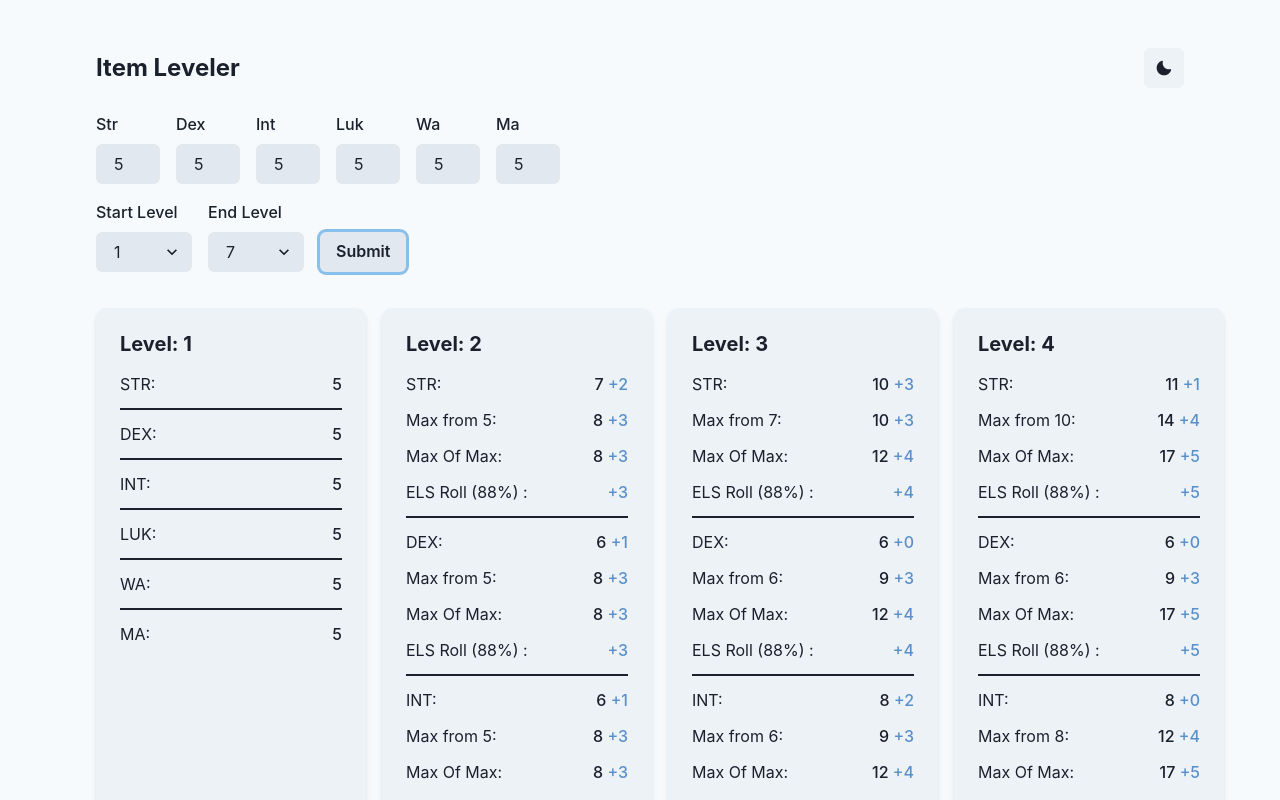
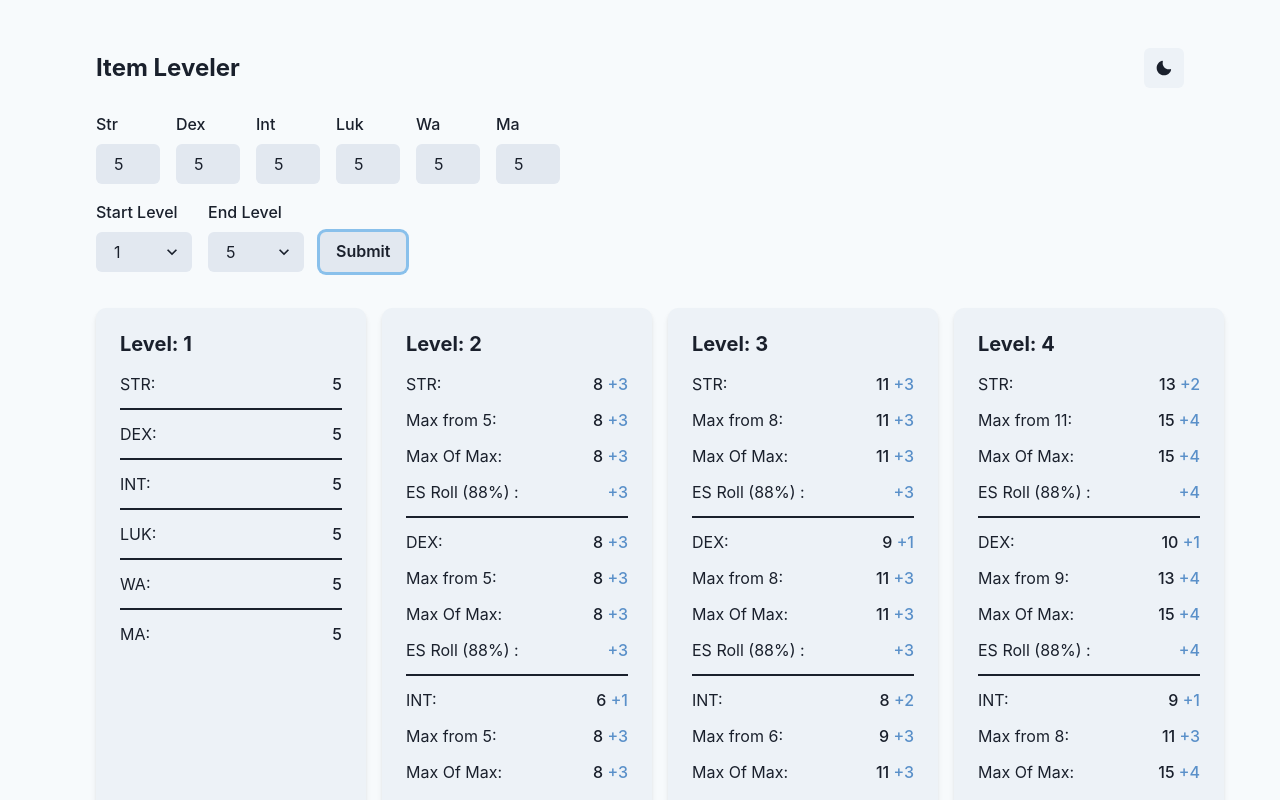
Before and after one commit to nickteojs/item-leveler, a React (Create React App) app: page / in a window 1280 px wide. Both pictures are taken after typing "5", "5", "5", "5", "5", "5" into the empty fields and a click on the button "Submit". Shown: the top 800 px of the page. Built offline with nearby package versions, Linux system fonts and the light colour scheme.

Commit message:
Updated formula for MapleMS

```diff
--- a/src/App.js
+++ b/src/App.js
@@ -13,7 +13,7 @@ function App() {
   const [baseWa, setBaseWa] = useState(0)
   const [baseMa, setBaseMa] = useState(0)
   const [startLevel, setStartLevel] = useState(1)
-  const [endLevel, setEndLevel] = useState(7)
+  const [endLevel, setEndLevel] = useState(5)
   const [statArray, setStatArray] = useState([])
   const [baseStats, setBaseStats] = useState([])
   const [validated, setValidated] = useState(false)
@@ -51,7 +51,7 @@ function App() {
     let startLevelSelector = document.getElementById('startLevel')
     let maxLevelSelector = document.getElementById('endLevel')
     let i = startLevel
-    let limit = 11
+    let limit = 10
     let options = ""
     while (i < limit) {
       options += `<option value=${i+1}>${i+1}</option>`
@@ -59,27 +59,28 @@ function App() {
       i++
     }
 
-    if (+startLevelSelector.value < 7) {
-      let difference = 7 - +startLevelSelector.value
+    if (+startLevelSelector.value < 5) {
+      let difference = 5 - +startLevelSelector.value
       maxLevelSelector.selectedIndex = difference-1
     }
-    if (+startLevelSelector.value >= 7) {
+    if (+startLevelSelector.value >= 5) {
       let difference = 10 - +startLevelSelector.value
       maxLevelSelector.selectedIndex = difference-1
     }
-    if (+startLevelSelector.value === 10) {
-      maxLevelSelector.innerHTML = `<option value=${11}>${11}</option>`
+    if (+startLevelSelector.value === 9) {
+      maxLevelSelector.innerHTML = `<option value=${10}>${10}</option>`
     }
     setEndLevel(+maxLevelSelector.value)
   }
 
   const checkMod = stat => {
     let primaryTypes = ["str", "dex", "int", "luk"]
-    let secondaryTypes = ["wa", "ma"]
     if (primaryTypes.includes(stat)) {
+      return 8
+    } if (stat === "wa") {
+      return 16
+    } if (stat === "ma") {
       return 4
-    } if (secondaryTypes.includes(stat)) {
-      return 16
     }
   }
 
@@ -89,23 +90,59 @@ function App() {
     let lvl2Array = []
     const endArray = [levelArray, lvl2Array]
 
-    const getNormalRollMod = (stat, mod) => {
-      let indivX = 1 + Math.floor(stat/mod)
-      let indivY = (indivX * (indivX + 1) / 2) + indivX
-      let randomZ = Math.floor((Math.random() * indivY + 1))
-      if (randomZ < indivX) {
-        return 0
+    const getGaussian = () => {
+      let u = Math.random()*0.682;
+      return ((u % 1e-8 > 5e-9 ? 1 : -1) * (Math.sqrt(-Math.log(Math.max(1e-9, u)))-0.618))*1.618 * 1;
+    }
+
+    // Calculates gains based on gaussian distributed pseudorandom number
+    const gaussianLeveling = (stat, mod) => {
+      let min = 1
+      let max = (stat / mod) + 2
+      let mean = (max + min) / 2
+      let deviation = (max - mean) / 2
+      let v;
+      do {
+        v = getGaussian() * deviation + mean
+      } while (v < min || v > max);
+      return Math.round(v)
+    }
+
+    const uniformLeveling = (stat, mod) => {
+      // Randomizer lower bound = 1, maximum = stat / (mod + 2), lower inclusive, upper exclusive
+      let upperBound = (stat / mod) + 2
+      // Trunc removes any decimal numbers, replicating int type casting in java
+      let result = Math.trunc(Math.random() * (upperBound) + 1);
+      return result
+    }
+
+    const getNormalRollMod = (stat, mod, level) => {
+      if (startLevel >= 5) {
+        return gaussianLeveling(stat, mod)
+        // Starting level is less than 5, end level can be anything
+      } else if (startLevel < 5) {
+          // Leveling from 5 onwards
+          if (level >= 6) {
+            return gaussianLeveling(stat, mod)
+          } else {
+            return uniformLeveling(stat, mod)
+          }
       } else {
-        return (1 + Math.floor((-1 + Math.sqrt((8 * (randomZ - indivX)) + 1)) / 2));
+          return uniformLeveling(stat, mod)
       }
     }
 
-    const getMaxRollsMod = (stat, mod) => {
+    const getMaxRollsMod = (stat, mod, level) => {
       let i = 0;
-      let iterations = 100000;
+      let iterations;
+      if (level >= 6) {
+        iterations = 1000000;
+      } else {
+        iterations = 100000;
+      }
       let highestValue = 0;
       while (i <= iterations) {
-        const value = getNormalRollMod(stat, mod)
+        const value = getNormalRollMod(stat, mod, level)
         if (value > highestValue) {
           highestValue = value;
         }
@@ -120,6 +157,7 @@ function App() {
         let statValue = Object.values(stat)[0]
         let statName = Object.keys(stat)[0]
         if (statValue > 0) {
+          // Initial Level
           if (i === 0) {
             levelArray.push({
               stat: statName,
@@ -127,13 +165,14 @@ function App() {
               normalStat: statValue
             })
           }
+          // First Level
           if (i === 1) {
             let mod = checkMod(statName)
-            let normalRoll = getNormalRollMod(statValue,mod)
+            let normalRoll = getNormalRollMod(statValue, mod, startLevel + 1)
             let normalStat = statValue + normalRoll
-            let maxFromNorm = getMaxRollsMod(statValue, mod) + statValue
+            let maxFromNorm = getMaxRollsMod(statValue, mod, startLevel + 1) + statValue
             let maxOfMax = maxFromNorm
-            let elsRoll = Math.ceil(0.88 * getMaxRollsMod(statValue,mod))
+            let elsRoll = Math.ceil(0.88 * getMaxRollsMod(statValue,mod, startLevel +1))
             lvl2Array.push({
               stat: statName,
               lvl: startLevel + 1,
@@ -143,16 +182,17 @@ function App() {
               elsRoll: elsRoll
             })
           }
+          // Subsequent Levels
           if (i > 1) {
             let mod = checkMod(statName)
             let prevArray = (endArray[i-1].filter(i => i.stat === statName))
             let prevLevel = prevArray[0].lvl
             let prevNorm = prevArray[0].normalStat
             let prevMom = prevArray[0].maxOfMax
-            let normalStat = getNormalRollMod(prevNorm, mod) + prevNorm
-            let maxFromNorm = getMaxRollsMod(prevNorm, mod) + prevNorm
-            let maxFromMax = getMaxRollsMod(prevMom, mod) + prevMom
-            let elsRoll = Math.ceil(0.88 * getMaxRollsMod(prevMom, mod))
+            let normalStat = getNormalRollMod(prevNorm, mod, prevLevel + 1) + prevNorm
+            let maxFromNorm = getMaxRollsMod(prevNorm, mod, prevLevel + 1) + prevNorm
+            let maxFromMax = getMaxRollsMod(prevMom, mod, prevLevel + 1) + prevMom
+            let elsRoll = Math.ceil(0.88 * getMaxRollsMod(prevMom, mod, prevLevel + 1))
             fillArray.push({
               stat: statName,
               lvl: prevLevel + 1,
@@ -214,8 +254,6 @@ function App() {
     const item = JSON.parse(localStorage.getItem('stats'))
     if (item) {
       setStatArray(item)
-    } else {
-      console.log("No items")
     }
   }
 
@@ -261,7 +299,7 @@ function App() {
             <StatBox statArray={statArray}/>
           </Box> : null}
           <Box pt={10} px={{base: '10', md: '0'}}>
-            <Text textAlign={{base: 'center', lg: 'left'}}>Enhanced Legendary Scroll (ELS) roll is the minimum stat (88% of max) you should look for when ELS-ing. Feel free to take any stats you want, it's just a recommendation.</Text>
+            <Text textAlign={{base: 'center', lg: 'left'}}>Enhancement Scroll (ES) roll is the minimum stat (88% of max) you should look for when ES-ing. Feel free to take any stats you want, it's just a recommendation.</Text>
           </Box>
           <Box py={10}>
             <Text mb={6} fontSize="sm">Created by Moweyy.</Text>
--- a/src/components/Inputs.js
+++ b/src/components/Inputs.js
@@ -65,7 +65,6 @@ const Inputs = ({statSetter, setStartLevel, setEndLevel, submitHandler}) => {
                             <option value="7">7</option>
                             <option value="8">8</option>
                             <option value="9">9</option>
-                            <option value="10">10</option>
                         </Select>
                     </Box>
                     <Box w="24">
--- a/src/components/StatBox.js
+++ b/src/components/StatBox.js
@@ -39,8 +39,8 @@ const StatBox = ({ statArray }) => {
                             </Box>
                             {/* ELS Rolls */}
                             <Box>
-                                {(e.stat !== "ma" && e.stat !== "wa") && Boolean(index)
-                                ? <Flex my={3} justifyContent="space-between">ELS Roll (88%) : <span className="endWord">+{e.elsRoll}</span></Flex>
+                                {(e.stat !== "ma" && e.stat !== "wa" && e.lvl <=5) && Boolean(index)
+                                ? <Flex my={3} justifyContent="space-between">ES Roll (88%) : <span className="endWord">+{e.elsRoll}</span></Flex>
                                 : null}
                             </Box>
                         </Box>
```
Also changed, not shown: src/formula.txt, 1 other file (tests, documents, lock files or other folders).
